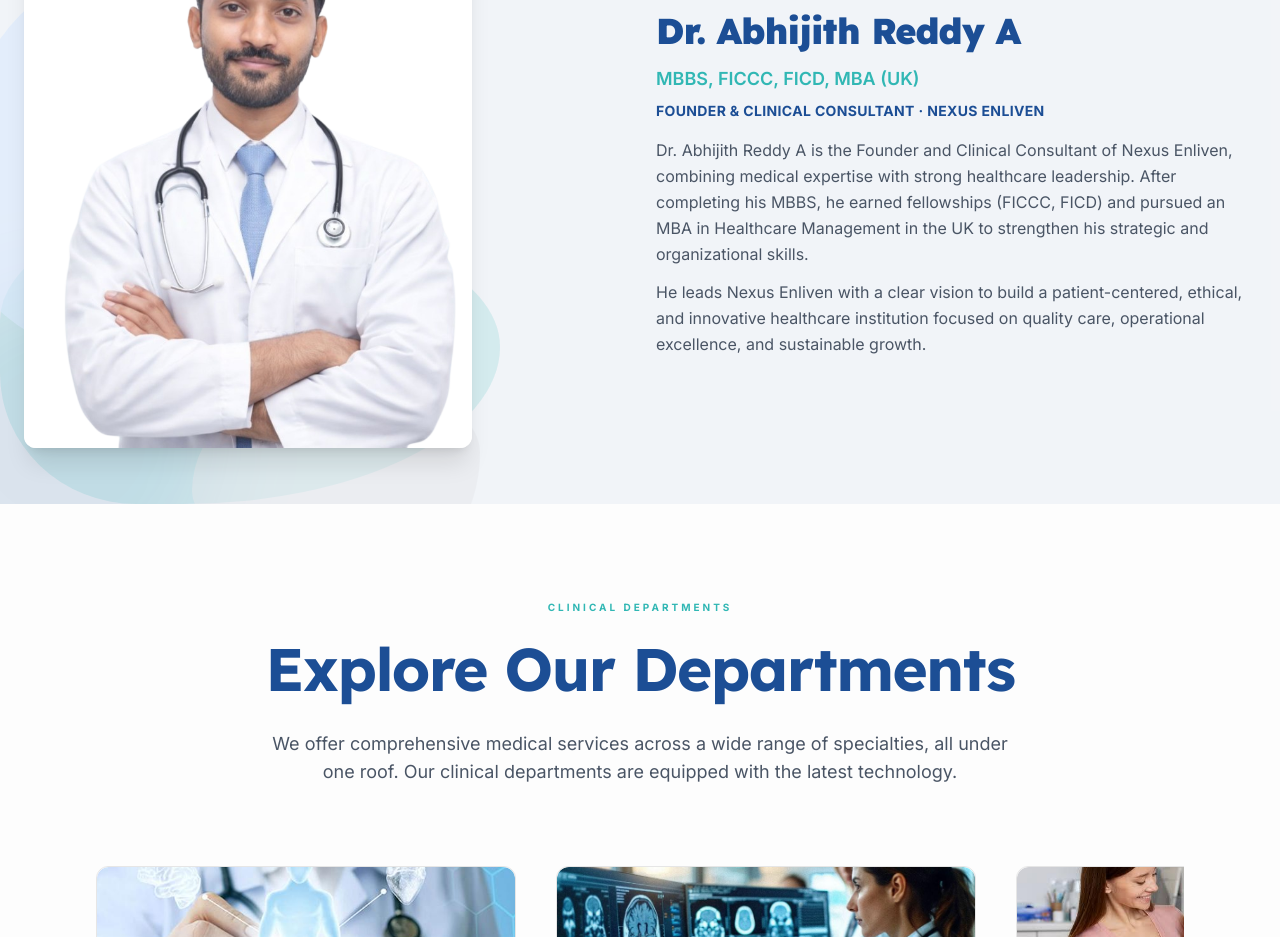
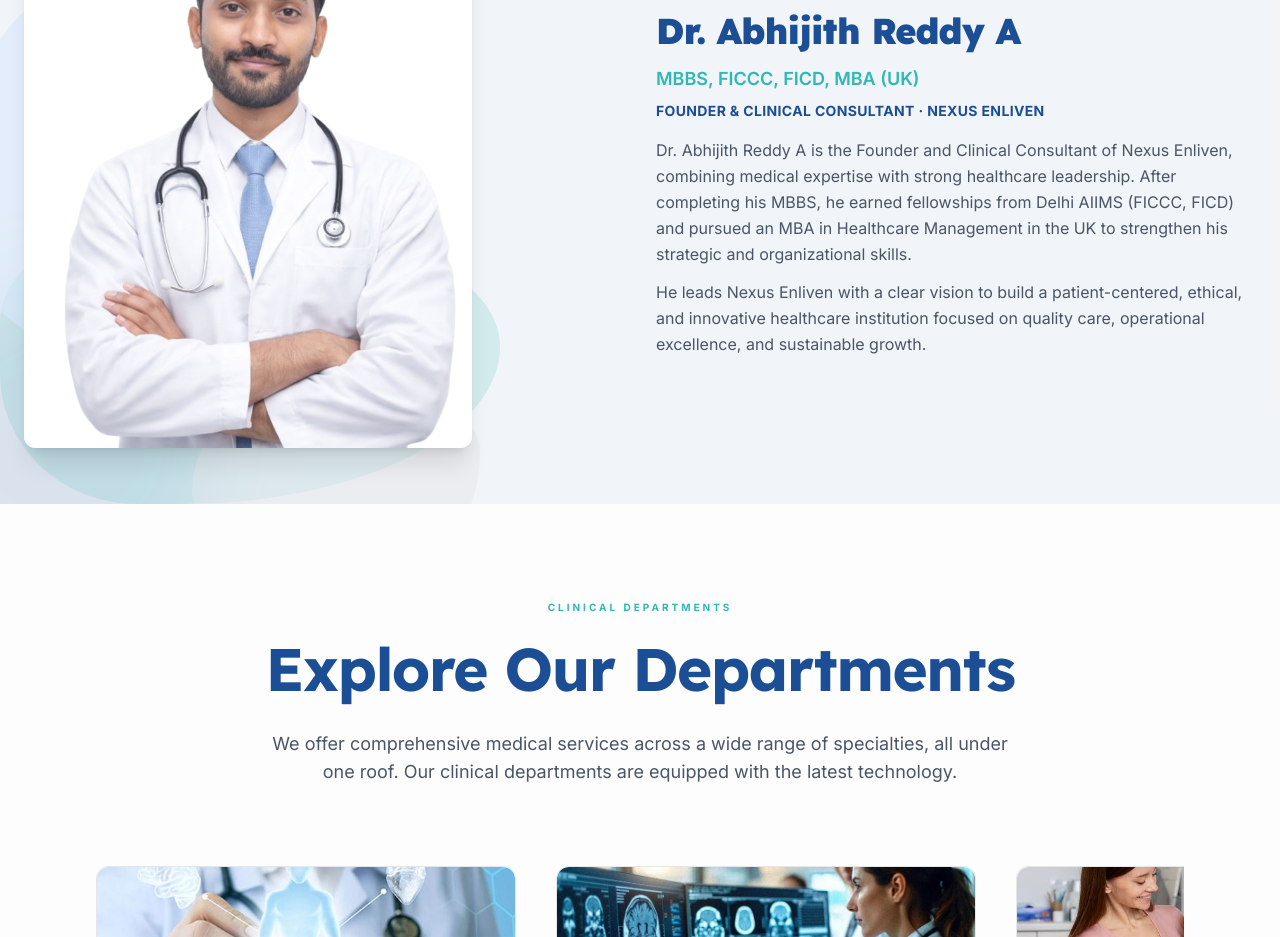
Before and after one commit to UditJain2622004/NE-website, a React (Vite) app: page / in a window 1280 px wide. Shown: the part 860-1797 px from the top of the page. Built offline with nearby package versions, Linux system fonts and the light colour scheme.

Commit message:
dr. abhi bio delhi aiims added

```diff
--- a/src/components/home/FounderIntroSection.jsx
+++ b/src/components/home/FounderIntroSection.jsx
@@ -56,7 +56,7 @@ const FounderIntroSection = () => {
 
             <div className="space-y-3 text-gray-600 leading-relaxed">
               <p>
-                Dr. Abhijith Reddy A is the Founder and Clinical Consultant of Nexus Enliven, combining medical expertise with strong healthcare leadership. After completing his MBBS, he earned fellowships (FICCC, FICD) and pursued an MBA in Healthcare Management in the UK to strengthen his strategic and organizational skills.
+                Dr. Abhijith Reddy A is the Founder and Clinical Consultant of Nexus Enliven, combining medical expertise with strong healthcare leadership. After completing his MBBS, he earned fellowships from Delhi AIIMS (FICCC, FICD) and pursued an MBA in Healthcare Management in the UK to strengthen his strategic and organizational skills.
               </p>
               <p>
                 He leads Nexus Enliven with a clear vision to build a patient-centered, ethical, and innovative healthcare institution focused on quality care, operational excellence, and sustainable growth.
--- a/src/data/doctors.js
+++ b/src/data/doctors.js
@@ -12,7 +12,7 @@ export const doctors = [
     qualifications: "MBBS, FICCC, FICD, MBA(UK)",
     about: `Dr. Abhijith Reddy A is the Founder and Clinical Consultant of Nexus Enliven, where he brings together clinical expertise and strategic healthcare leadership to create a patient-centered and forward-thinking medical practice.
 
-After completing his MBBS, Dr. Abhijith further strengthened his professional credentials by earning fellowships including FICCC and FICD, reflecting his commitment to maintaining high standards of medical excellence and continuous learning. Recognizing the importance of combining clinical knowledge with strong organizational leadership, he pursued an MBA in Healthcare Management in the United Kingdom.
+After completing his MBBS, Dr. Abhijith further strengthened his professional credentials by earning fellowships from Delhi AIIMS, including FICCC and FICD, reflecting his commitment to maintaining high standards of medical excellence and continuous learning. Recognizing the importance of combining clinical knowledge with strong organizational leadership, he pursued an MBA in Healthcare Management in the United Kingdom.
 
 With a unique blend of medical training and business acumen, Dr. Abhijith leads Nexus Enliven with a clear vision: to build a trusted healthcare institution grounded in ethics, innovation, and quality care. His leadership focuses on strategic development, operational excellence, clinical governance, and delivering a safe, efficient, and compassionate patient experience.
 
```
